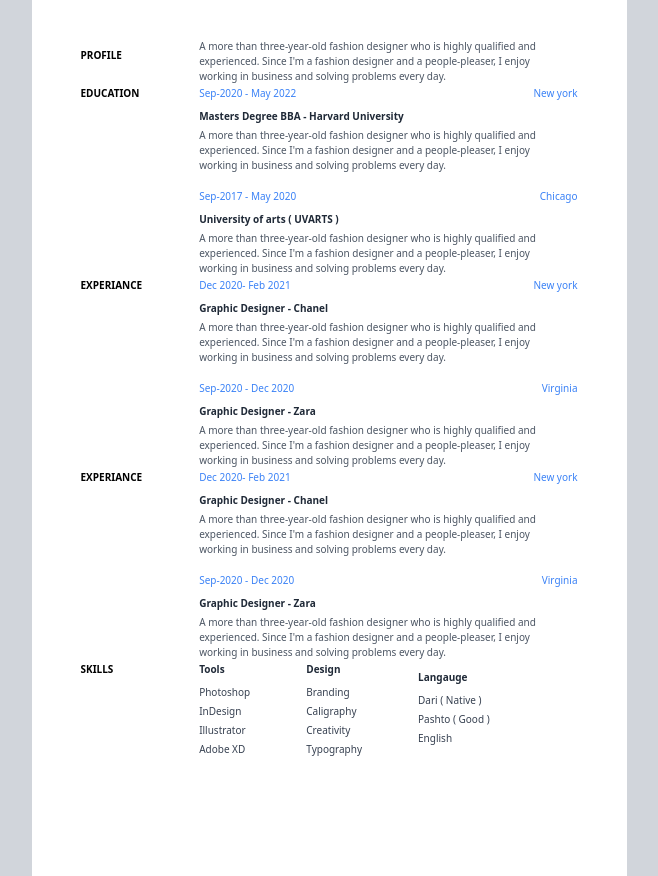
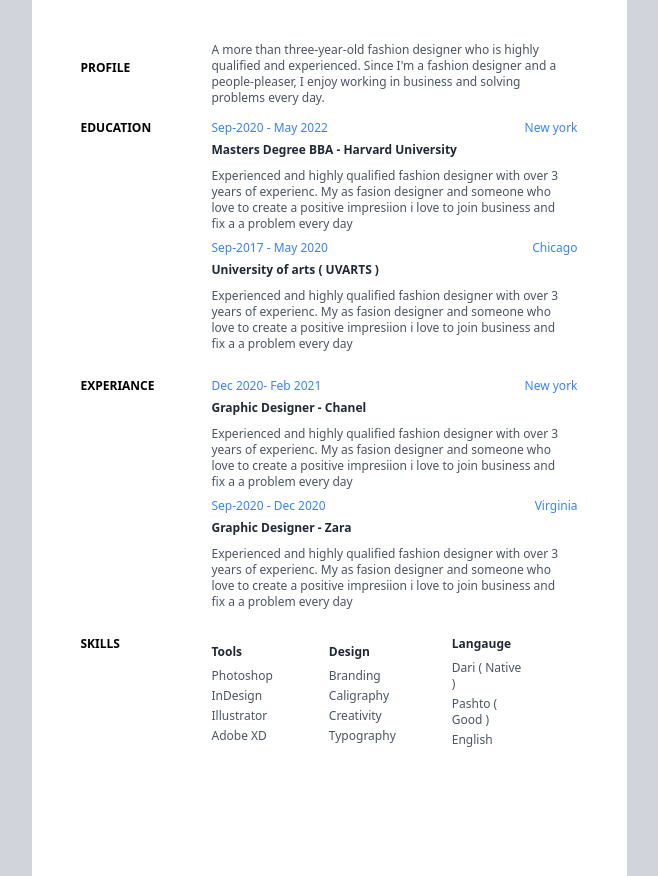
Before and after one commit to abu-muwah/resume.jobs, a website: page src/index.html in a window 1280 px wide. Shown: the part 99-975 px from the top of the page, without its empty margins (311-969 px from the left). Drawn offline with nearby package versions, Linux system fonts and the light colour scheme; files that its build step writes are made by us from their sources.

Commit message:
Fixing issues

```diff
--- a/src/index.html
+++ b/src/index.html
@@ -15,13 +15,13 @@
                     <div class="h-11 w-11 bg-gray-200 rounded-full mr-6"></div>
                     <div>
                         <h1 class="font-normal text-2xl leading-5">JAMSHID SAKHI</h1>
-                        <span class="text-gray-600 text-10">Graphic Designer</span>
+                        <span class="text-gray-600 text-xs">Graphic Designer</span>
                     </div>
                 </div>
                 <div class="flex flex-col">
-                    <span class="text-10 text-gray-600 text-right">Jamshid12@netlinks.af</span>
-                    <span class="text-10 text-gray-600 text-right">+93 (0) 66 222 12</span>
-                    <span class="text-10 text-gray-600 text-right">Kabul, Afghanistan</span>
+                    <span class="text-xs text-gray-600 text-right">Jamshid12@netlinks.af</span>
+                    <span class="text-xs text-gray-600 text-right">+93 (0) 66 222 12</span>
+                    <span class="text-xs text-gray-600 text-right">Kabul, Afghanistan</span>
                 </div>
             </div>
         </header>
@@ -31,106 +31,84 @@
                 <tr>
                     <td>
                         <!-- The span below is needed to be aligned -->
-                      <span class="font-bold text-10 align-top">PROFILE</span>
+                      <span class="font-bold text-xs align-top">PROFILE</span>
                     </td>
                     <td>
-                        <p class="text-gray-600 text-10 mt-1" style="width: 350px;">A more than three-year-old fashion designer who is highly qualified and experienced. Since I'm a fashion designer and a people-pleaser, I enjoy working in business and solving problems every day.</p>
+                        <p class="text-gray-600 text-xs mt-1" style="width: 350px;">A more than three-year-old fashion designer who is highly qualified and experienced. Since I'm a fashion designer and a people-pleaser, I enjoy working in business and solving problems every day.</p>
                     </td>
                 </tr>
-                <!-- space needed 12px -->
+                <td class="h-3"></td>
                 <tr>
-                    <td class="font-bold text-10 align-top">EDUCATION</td>
-                    <td class="text-gray-700 text-10 w-full">
+                    <td class="font-bold text-xs align-top">EDUCATION</td>
+                    <td class="w-full">
                         <div class="flex justify-between">
-                            <span class="text-blue-500">Sep-2020 - May 2022</span>
-                            <span class="text-blue-500">New york</span>
+                            <span class="text-blue-500 text-xs">Sep-2020 - May 2022</span>
+                            <span class="text-blue-500 text-xs">New york</span>
                         </div>
-                        <div class="mt-2">
-                            <span class="text-gray-800 font-bold">Masters Degree BBA - Harvard University</span>
+                        <div>
+                            <span class="text-gray-800 font-bold text-xs">Masters Degree BBA - Harvard University</span>
                         </div>
-                        <p class="text-gray-600 text-10 mt-1" style="width: 350px;">A more than three-year-old fashion designer who is highly qualified and experienced. Since I'm a fashion designer and a people-pleaser, I enjoy working in business and solving problems every day.</p>
-                        <div class="h-4"></div>
+                        <p class="text-gray-600 text-xs mt-2" style="width: 350px;">Experienced and highly qualified fashion designer with over 3 years of experienc. My as  fasion designer and someone who love to create a positive impresiion i love to join business and fix a a problem every day</p>
+                        <div class="h-2"></div>
                         <div class="flex justify-between">
-                            <span class="text-blue-500">Sep-2017 - May 2020</span>
-                            <span class="text-blue-500">Chicago</span>
+                            <span class="text-blue-500 text-xs">Sep-2017 - May 2020</span>
+                            <span class="text-blue-500 text-xs">Chicago</span>
                         </div>
-                        <div class="mt-2">
-                            <span class="text-gray-800 font-bold">University of arts ( UVARTS )</span>
+                        <div>
+                            <span class="text-gray-800 font-bold text-xs">University of arts ( UVARTS )</span>
                         </div>
-                        <p class="text-gray-600 text-10 mt-1" style="width: 350px;">A more than three-year-old fashion designer who is highly qualified and experienced. Since I'm a fashion designer and a people-pleaser, I enjoy working in business and solving problems every day.</p>
+                        <p class="text-gray-600 text-xs mt-2" style="width: 350px;">Experienced and highly qualified fashion designer with over 3 years of experienc. My as  fasion designer and someone who love to create a positive impresiion i love to join business and fix a a problem every day</p>
                     </td>
                 </tr>
-                <!-- space needed 12px -->
-                <tr class="mb-5 align-top">
-                    <td class="font-bold text-10 pr-14">EXPERIANCE</td>
-                    <td class="text-gray-700 text-10 w-full">
+                <td class="h-6"></td>
+                <tr class="align-top">
+                    <td class="font-bold text-xs pr-14">EXPERIANCE</td>
+                    <td>
                         <div class="flex justify-between">
-                            <span class="text-blue-500">Dec 2020- Feb 2021</span>
-                            <span class="text-blue-500">New york</span>
+                            <span class="text-blue-500 text-xs">Dec 2020- Feb 2021</span>
+                            <span class="text-blue-500 text-xs">New york</span>
                         </div>
-                        <div class="mt-2">
-                            <span class="text-gray-800 font-bold">Graphic Designer - Chanel</span>
+                        <div>
+                            <span class="text-gray-800 font-bold text-xs">Graphic Designer - Chanel</span>
                         </div>
-                        <p class="text-gray-600 text-10 mt-1" style="width: 350px;">A more than three-year-old fashion designer who is highly qualified and experienced. Since I'm a fashion designer and a people-pleaser, I enjoy working in business and solving problems every day.</p>
-                        <div class="h-4"></div>
+                        <p class="text-gray-600 text-xs mt-2" style="width: 350px;">Experienced and highly qualified fashion designer with over 3 years of experienc. My as  fasion designer and someone who love to create a positive impresiion i love to join business and fix a a problem every day</p>
+                        <div class="h-2"></div>
                         <div class="flex justify-between">
-                            <span class="text-blue-500">Sep-2020 - Dec 2020</span>
-                            <span class="text-blue-500">Virginia</span>
+                            <span class="text-blue-500 text-xs">Sep-2020 - Dec 2020</span>
+                            <span class="text-blue-500 text-xs">Virginia</span>
                         </div>
-                        <div class="mt-2">
-                            <span class="text-gray-800 font-bold">Graphic Designer - Zara</span>
+                        <div">
+                            <span class="text-gray-800 font-bold text-xs">Graphic Designer - Zara</span>
                         </div>
-                        <p class="text-gray-600 text-10 mt-1" style="width: 350px;">A more than three-year-old fashion designer who is highly qualified and experienced. Since I'm a fashion designer and a people-pleaser, I enjoy working in business and solving problems every day.</p>
+                        <p class="text-gray-600 text-xs mt-2" style="width: 350px;">Experienced and highly qualified fashion designer with over 3 years of experienc. My as  fasion designer and someone who love to create a positive impresiion i love to join business and fix a a problem every day</p>
                     </td>
                 </tr>
-                <!-- <div class="h-8"></div> space needed -->
+                <td class="h-6"></td>
+                <td class="h-3"></td>
                 <tr class="mb-5 align-top">
-                    <td class="font-bold text-10 pr-14">EXPERIANCE</td>
-                    <td class="text-gray-700 text-10 w-full">
-                        <div class="flex justify-between">
-                            <span class="text-blue-500">Dec 2020- Feb 2021</span>
-                            <span class="text-blue-500">New york</span>
-                        </div>
-                        <div class="mt-2">
-                            <span class="text-gray-800 font-bold">Graphic Designer - Chanel</span>
-                        </div>
-                        <p class="text-gray-600 text-10 mt-1" style="width: 350px;">A more than three-year-old fashion designer who is highly qualified and experienced. Since I'm a fashion designer and a people-pleaser, I enjoy working in business and solving problems every day.</p>
-                        <div class="h-4"></div>
-                        <div class="flex justify-between">
-                            <span class="text-blue-500">Sep-2020 - Dec 2020</span>
-                            <span class="text-blue-500">Virginia</span>
-                        </div>
-                        <div class="mt-2">
-                            <span class="text-gray-800 font-bold">Graphic Designer - Zara</span>
-                        </div>
-                        <p class="text-gray-600 text-10 mt-1" style="width: 350px;">A more than three-year-old fashion designer who is highly qualified and experienced. Since I'm a fashion designer and a people-pleaser, I enjoy working in business and solving problems every day.</p>
-                    </td>
-                </tr>
-                <!-- <div class="h-8"></div> space needed -->
-                <tr class="mb-5 align-top">
-                    <td class="font-bold text-10 pr-14">SKILLS</td>
-                    <td class="text-gray-700 text-10 w-full">
+                    <td class="font-bold text-xs pr-14">SKILLS</td>
+                    <td class="">
                         <div class="flex items-center">
-
                             <div class="flex flex-col mr-14">
-                                <span class="font-bold text-10 text-gray-800 mb-2">Tools</span>
-                                <span class="text-10 text-gray-700 mb-1">Photoshop</span>
-                                <span class="text-10 text-gray-700 mb-1">InDesign</span>
-                                <span class="text-10 text-gray-700 mb-1">Illustrator</span>
-                                <span class="text-10 text-gray-700">Adobe XD</span>
+                                <span class="font-bold text-xs text-gray-800 mb-2">Tools</span>
+                                <span class="text-xs text-gray-600 mb-1">Photoshop</span>
+                                <span class="text-xs text-gray-600 mb-1">InDesign</span>
+                                <span class="text-xs text-gray-600 mb-1">Illustrator</span>
+                                <span class="text-xs text-gray-600">Adobe XD</span>
                             </div>
                             <div class="flex flex-col mr-14">
-                                <span class="font-bold text-10 text-gray-800 mb-2">Design</span>
-                                <span class="text-10 text-gray-700 mb-1">Branding</span>
-                                <span class="text-10 text-gray-700 mb-1">Caligraphy</span>
-                                <span class="text-10 text-gray-700 mb-1">Creativity</span>
-                                <span class="text-10 text-gray-700">Typography</span>
+                                <span class="font-bold text-xs text-gray-800 mb-2">Design</span>
+                                <span class="text-xs text-gray-600 mb-1">Branding</span>
+                                <span class="text-xs text-gray-600 mb-1">Caligraphy</span>
+                                <span class="text-xs text-gray-600 mb-1">Creativity</span>
+                                <span class="text-xs text-gray-600">Typography</span>
                             </div>
                             <div class="flex flex-col mr-14">
-                                <span class="font-bold text-10 text-gray-800 mb-2">Langauge</span>
-                                <span class="text-10 text-gray-700 mb-1">Dari ( Native )</span>
-                                <span class="text-10 text-gray-700 mb-1">Pashto ( Good )</span>
-                                <span class="text-10 text-gray-700 mb-1">English</span>
+                                <span class="font-bold text-xs text-gray-800 mb-2">Langauge</span>
+                                <span class="text-xs text-gray-600 mb-1">Dari ( Native )</span>
+                                <!-- fontSize is larger that why it looks creepy -->
+                                <span class="text-xs text-gray-600 mb-1">Pashto ( Good )</span>
+                                <span class="text-xs text-gray-600 mb-1">English</span>
                             </div>
                         </div>
                     </td>
@@ -142,9 +120,12 @@
             <div class="flex items-center">
                 <img src="/logo/logo.svg" alt="JOBS.AF">
                 <div class="h-3 bg-gray-400 mx-1" style="width: 1px;"></div>
-                <span class="text-8px text-gray-400">Build Resume Service</span>
+                <!-- below should be 8px  -->
+                <span class="text-xs text-gray-400">Build Resume Service</span>
             </div>
         </footer>
     </main>
+
+    <!-- I have commened the needy stuff in the code. Yet, you need to add the font family yourself. -->
 </body>
 </html>
```
